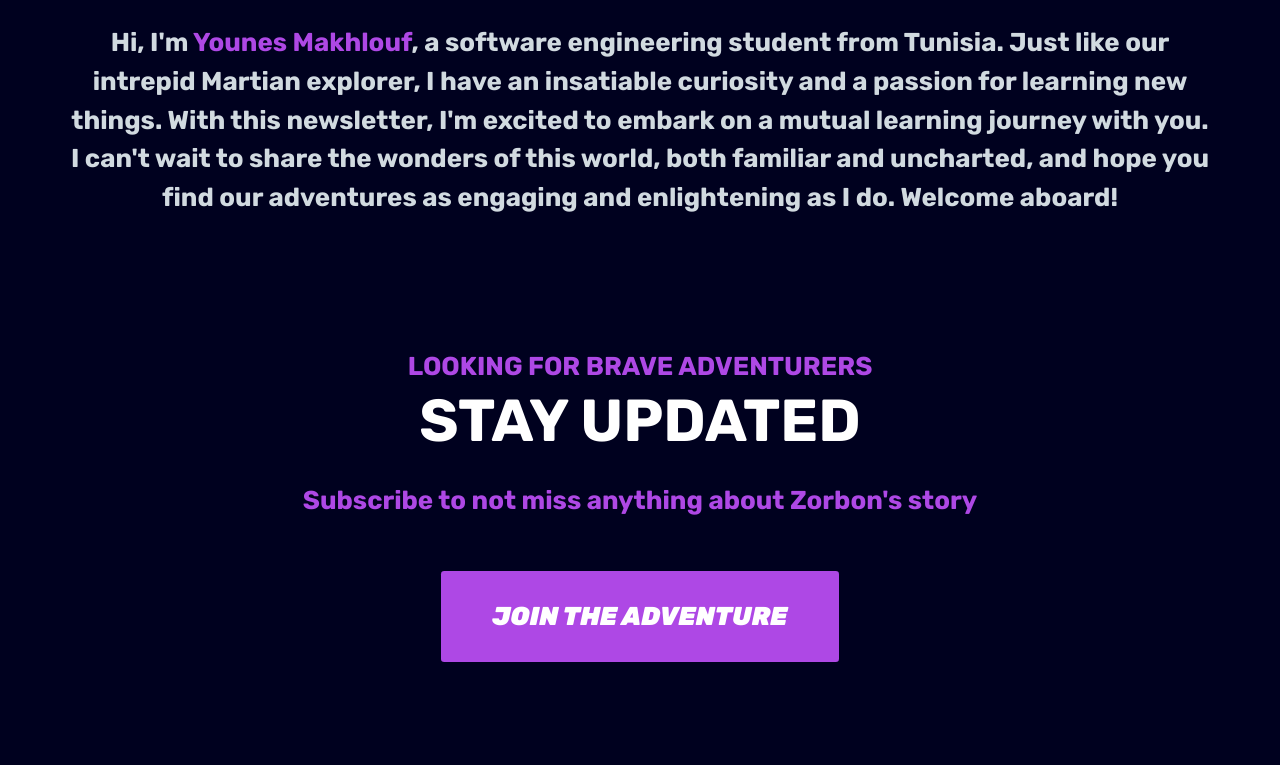
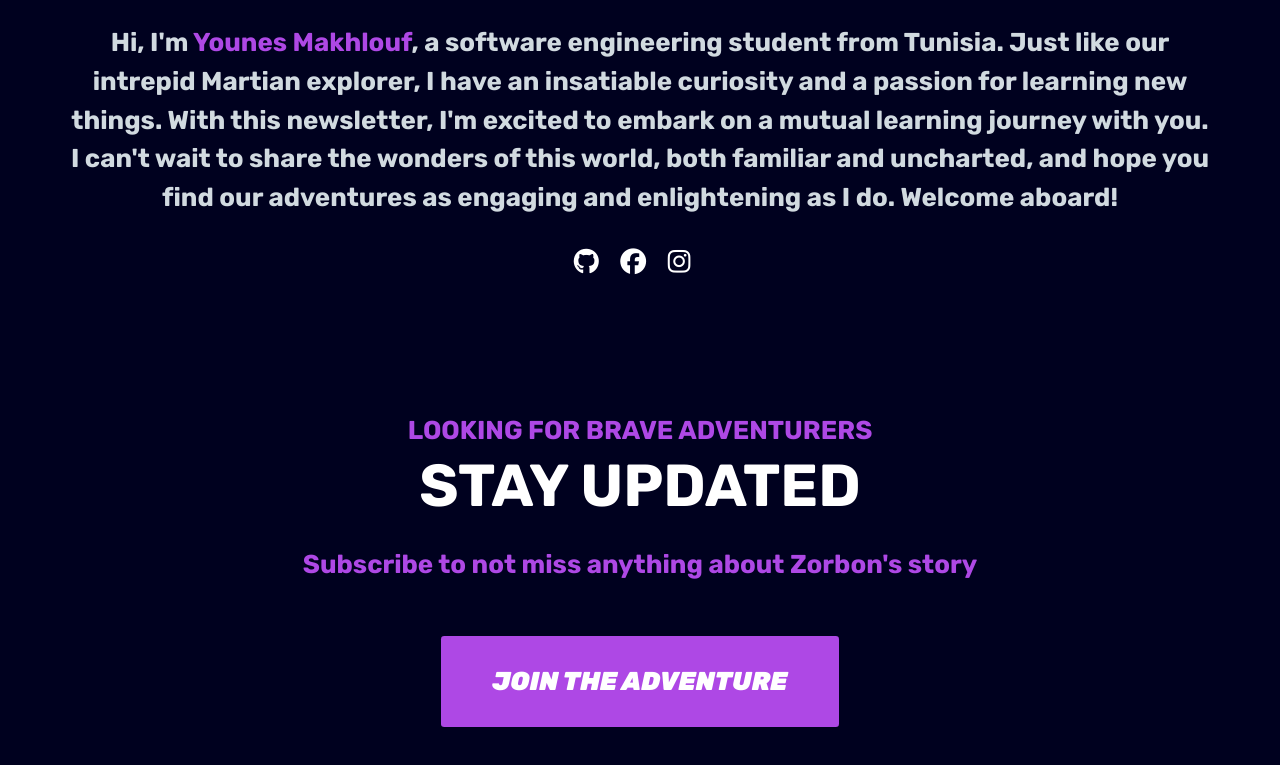
Before and after one commit to YounesMakhlouf/Man-from-Mars, a website: page index.html in a window 1280 px wide. Shown: the part 2029-2794 px from the top of the page. Drawn offline with Linux system fonts and the light colour scheme.

Commit message:
Added my socials

```diff
--- a/index.html
+++ b/index.html
@@ -15,6 +15,7 @@
     <link href="https://fonts.googleapis.com" rel="preconnect">
     <link crossorigin href="https://fonts.gstatic.com" rel="preconnect">
     <link href="https://fonts.googleapis.com/css2?family=Rubik:ital,wght@0,700;1,900&display=swap" rel="stylesheet">
+    <link href="node_modules/@fortawesome/fontawesome-free/css/all.min.css" rel="stylesheet">
     <link href="reset.css" rel="stylesheet">
     <link href="style.css" rel="stylesheet">
 </head>
@@ -79,6 +80,14 @@
                 With this newsletter, I'm excited to embark on a mutual learning journey with you. I can't wait to
                 share the wonders of this world, both familiar and uncharted, and hope you find our adventures as
                 engaging and enlightening as I do. Welcome aboard!</p>
+            <div class="socials">
+                <a href="https://github.com/YounesMakhlouf" rel="noopener noreferrer" target="_blank"><i
+                        class="fa-github fa-brands"></i></a>
+                <a href="https://www.facebook.com/BabyFaker24/" rel="noopener noreferrer" target="_blank"><i
+                        class="fa-facebook fa-brands"></i></a>
+                <a href="https://www.instagram.com/younes___makhlouf/" rel="noopener noreferrer" target="_blank"><i
+                        class="fa-instagram fa-brands"></i></a>
+            </div>
         </div>
     </div>
     <div class="wrapper flow" id="join-the-adventure">
--- a/package.json
+++ b/package.json
@@ -1,5 +1,5 @@
 {
   "dependencies": {
-    "font-awesome": "^4.7.0"
+    "@fortawesome/fontawesome-free": "^6.5.1"
   }
 }
--- a/reset.css
+++ b/reset.css
@@ -54,6 +54,9 @@ picture {
     max-width: 100%;
     height: auto;
     vertical-align: middle;
+    background-repeat: no-repeat;
+    background-size: cover;
+    shape-margin: 0.75rem;
 }
 
 /* Inherit fonts for inputs and buttons */
--- a/style.css
+++ b/style.css
@@ -87,10 +87,6 @@ a:hover, a:focus {
     grid-area: stack;
     animation: parallax linear;
     animation-timeline: scroll();
-}
-
-.parallax > img {
-    width: 100%;
 }
 
 .primary-header,
@@ -257,6 +253,10 @@ a:hover, a:focus {
     margin-block-end: 0.25rem;
 }
 
+.socials a{
+    margin-inline-end: 1rem;
+}
+
 @media (min-width: 50em) {
     .primary-nav {
         display: flex;
```
Also changed, not shown: 1 other file.
